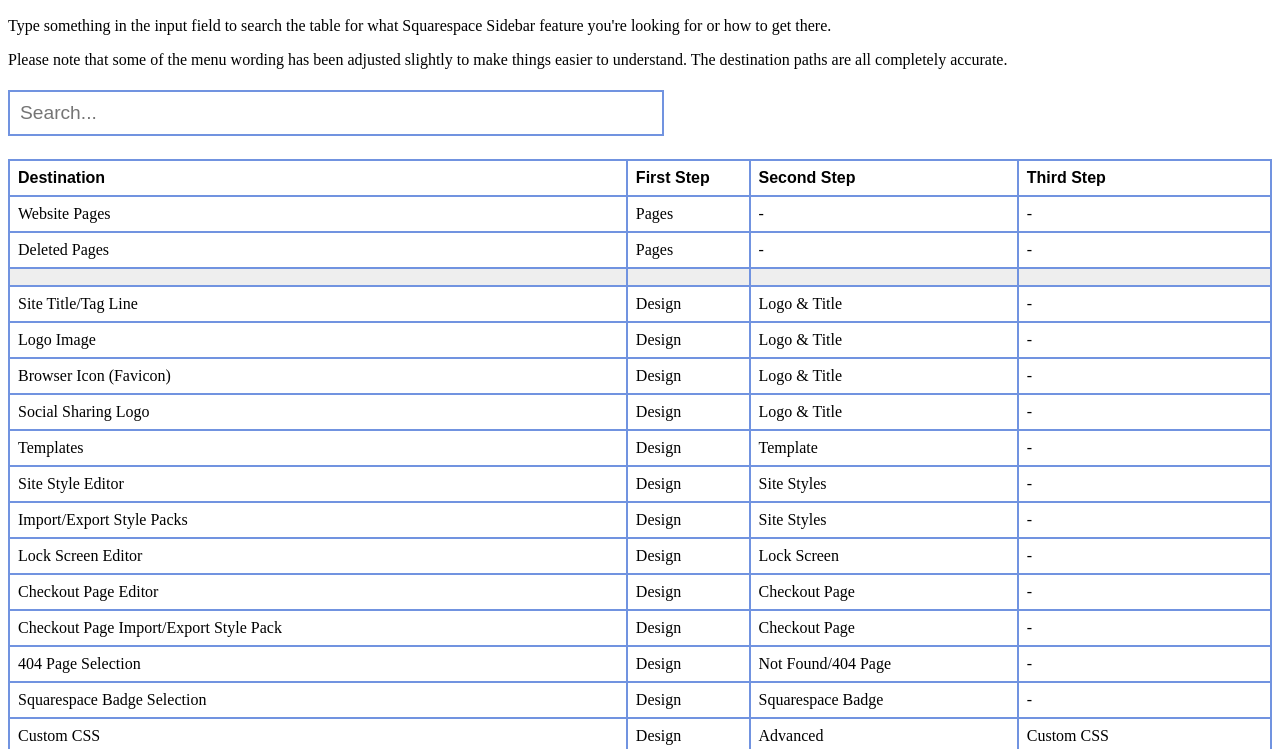
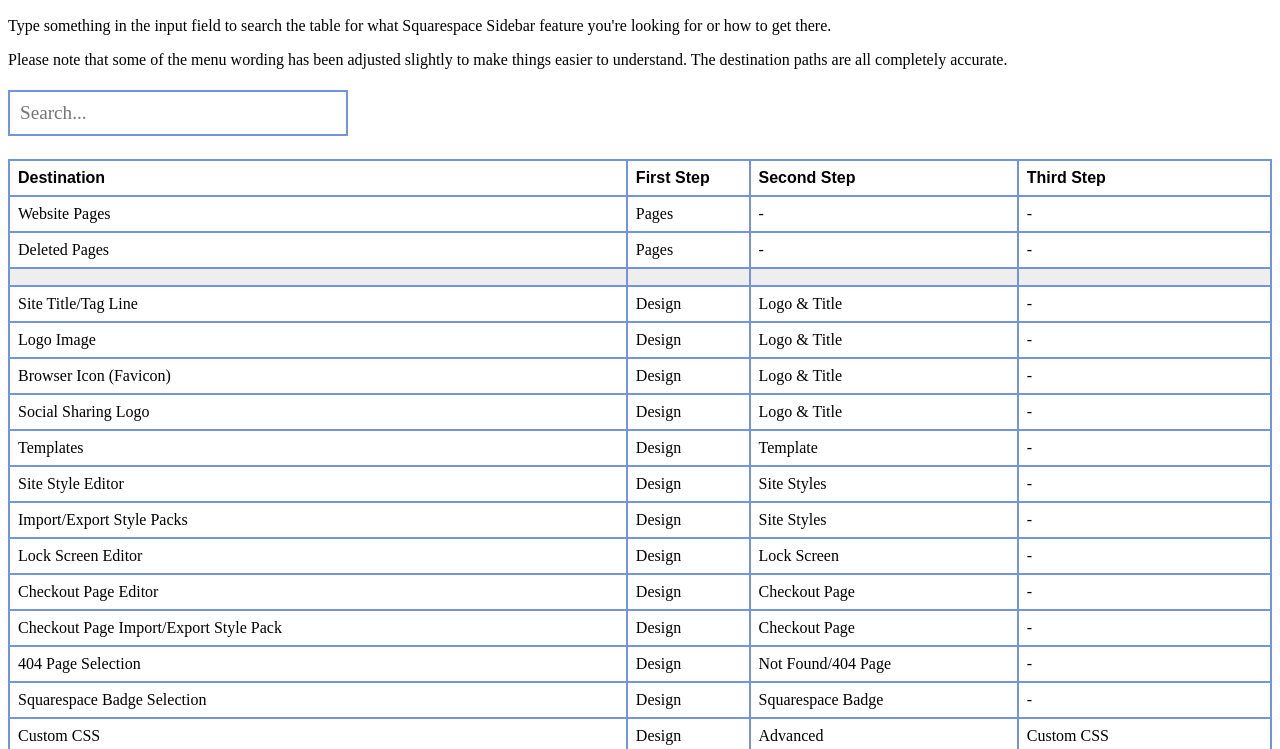
Before and after one commit to seananderson13/Filter-Table, a plain HTML site: page index.html in a window 1280 px wide. Shown: the part 51-800 px from the top of the page. Drawn offline with nearby package versions, Linux system fonts and the light colour scheme.

Commit message:
CSS refinement

```diff
--- a/index.html
+++ b/index.html
@@ -23,7 +23,7 @@
 
 <br><br>
 
-<table>
+<table class="table-curved">
   <thead>
     <tr>
       <th>Destination</th>
--- a/resources/stylesheets/styles.css
+++ b/resources/stylesheets/styles.css
@@ -1,10 +1,11 @@
 #myInput {
-  font-family: Merriweather, Arial, sans-serif;
+  font-family: Merriweather, Times New Roman, serif;
   font-size: 1.2rem;
   padding: 10px;
   margin: 5px 0px;
   border: 2px solid #7193E0;
-  width: 50%;
+  border-radius: 0px;
+  width: 25%;
 }
 
 table {
```
